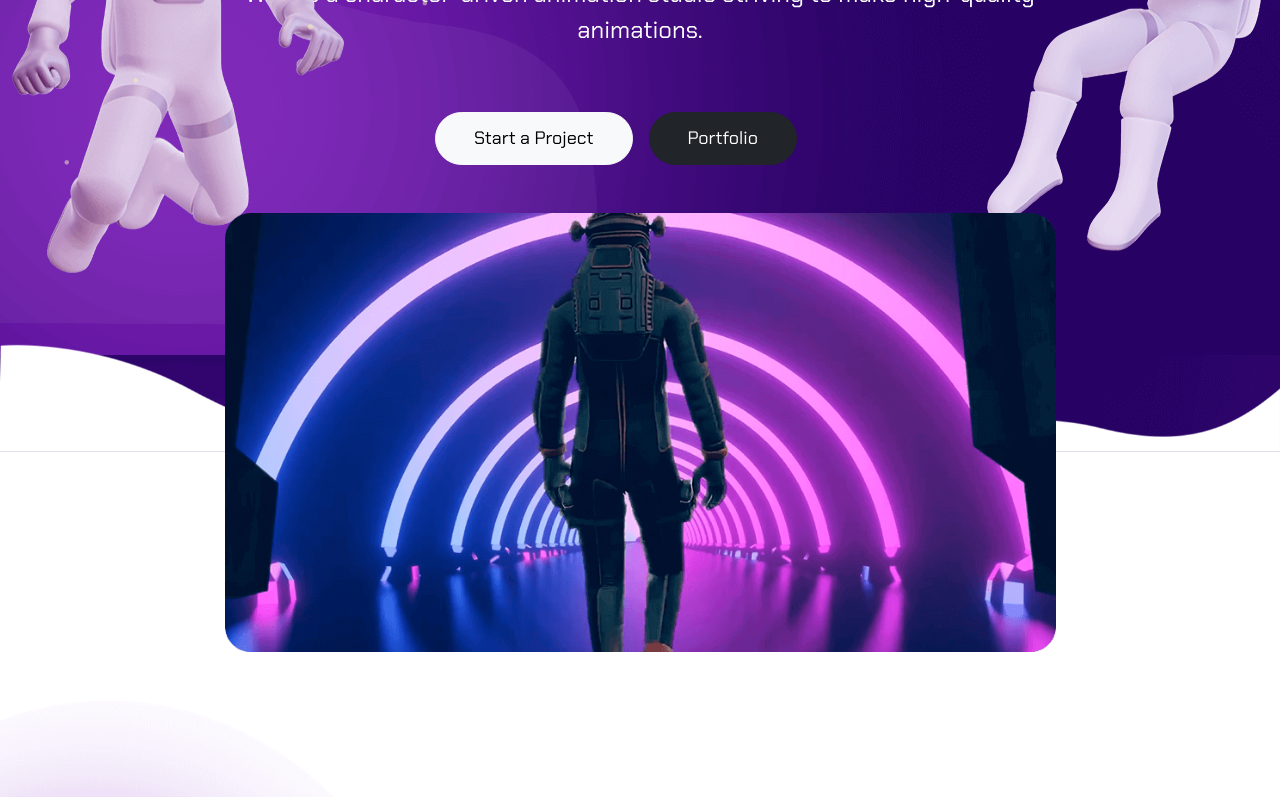
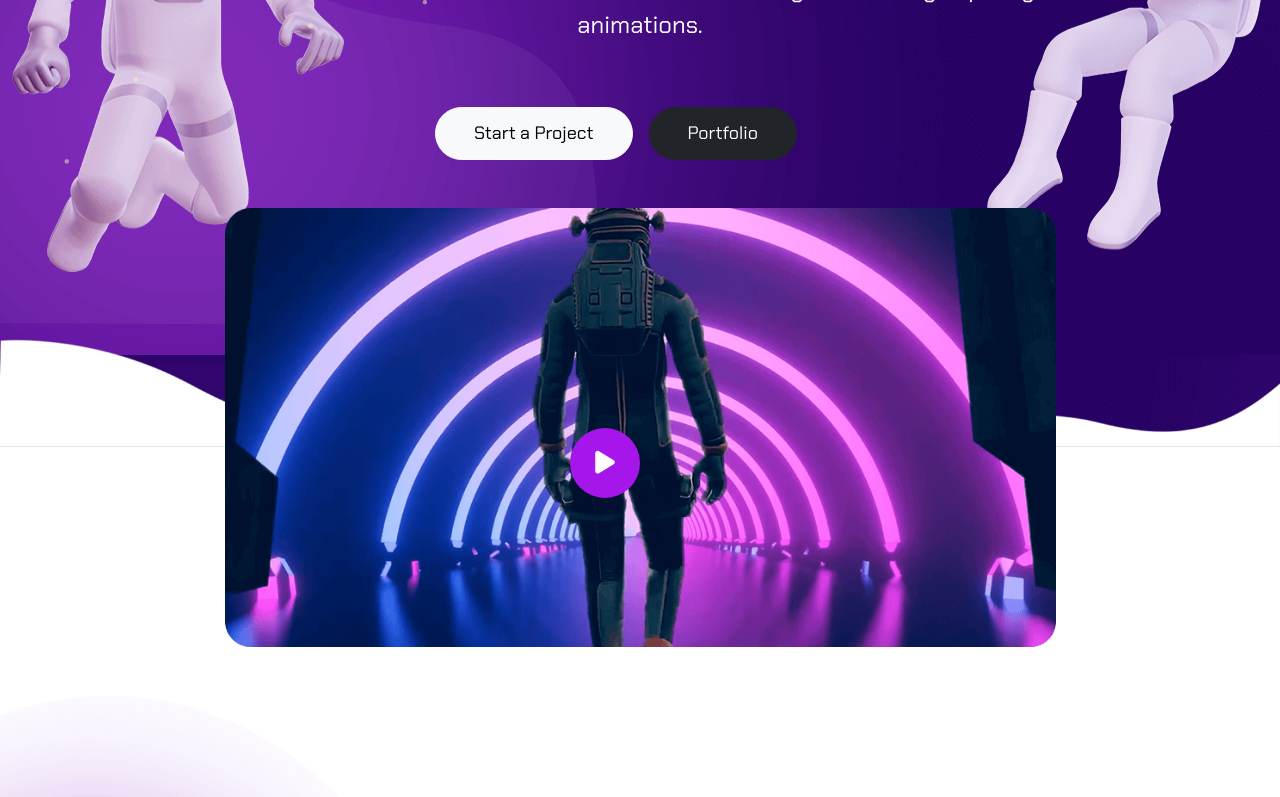
Before and after one commit to alessandro-barate/proj-html-vuejs, a Vue app: page / in a window 1280 px wide. Shown: the part 545-1342 px from the top of the page. Built offline with nearby package versions, Linux system fonts and the light colour scheme.

Commit message:
[UPD] Added play button to thumb

```diff
--- a/src/components/JumboHome.vue
+++ b/src/components/JumboHome.vue
@@ -10,7 +10,7 @@ export default {
     <div class="left-man position-absolute">
       <img src="/img/homepage/left-man.png" alt="left-man">
     </div>
-    <div class="right-man position-absolute">
+    <div class="right-man position-absolute end-0">
       <img src="/img/homepage/right-man.png" alt="right-man">
     </div>
     <!-- ANIMAZIONI PIANETI -->
@@ -53,11 +53,15 @@ export default {
           <!-- THUMBNAIL -->
           <div class="thumb position-relative text-center z-2">
             <img src="/img/homepage/middle.png" alt="middle">
+            <a href="#" class="video-link position-absolute top-50 end-50 z-3">
+              <i class="fas fa-play position-absolute"></i>
+            </a>
           </div>
         </div>
       </div>
     </div>
-    <div class="shape-bottom position-absolute">
+    <!-- ONDA INFERIORE -->
+    <div class="shape-bottom position-absolute bottom-0 start-0">
       <img src="/img/homepage/bottom-shape.png" alt="bottom-shape">
     </div>
   </div>
@@ -95,7 +99,6 @@ export default {
 .right-man {
   animation: fly1 4s linear infinite;
   top: 30%;
-  right: 0;
   max-width: 332px;
 }
 
@@ -163,11 +166,24 @@ p {
 
 .text-orange {
   color: #ff7a1f;
+  font-size: 24px;
 }
 
 .thumb {
   transform: translateY(200px);
   margin-top: -200px;
+
+  .video-link {
+    background-color: #a616ea;
+    padding: 35px;
+    border-radius: 50%;
+  }
+
+  i {
+    transform: translate(-50%, -50%);
+    color: white;
+    font-size: 26px;
+  }
 }
 
 .page-title {
@@ -178,9 +194,4 @@ button {
   font-size: 18px;
   padding: 12px 38px;
 }
-
-.shape-bottom {
-  bottom: 0;
-  left: 0;
-}
 </style>
```
